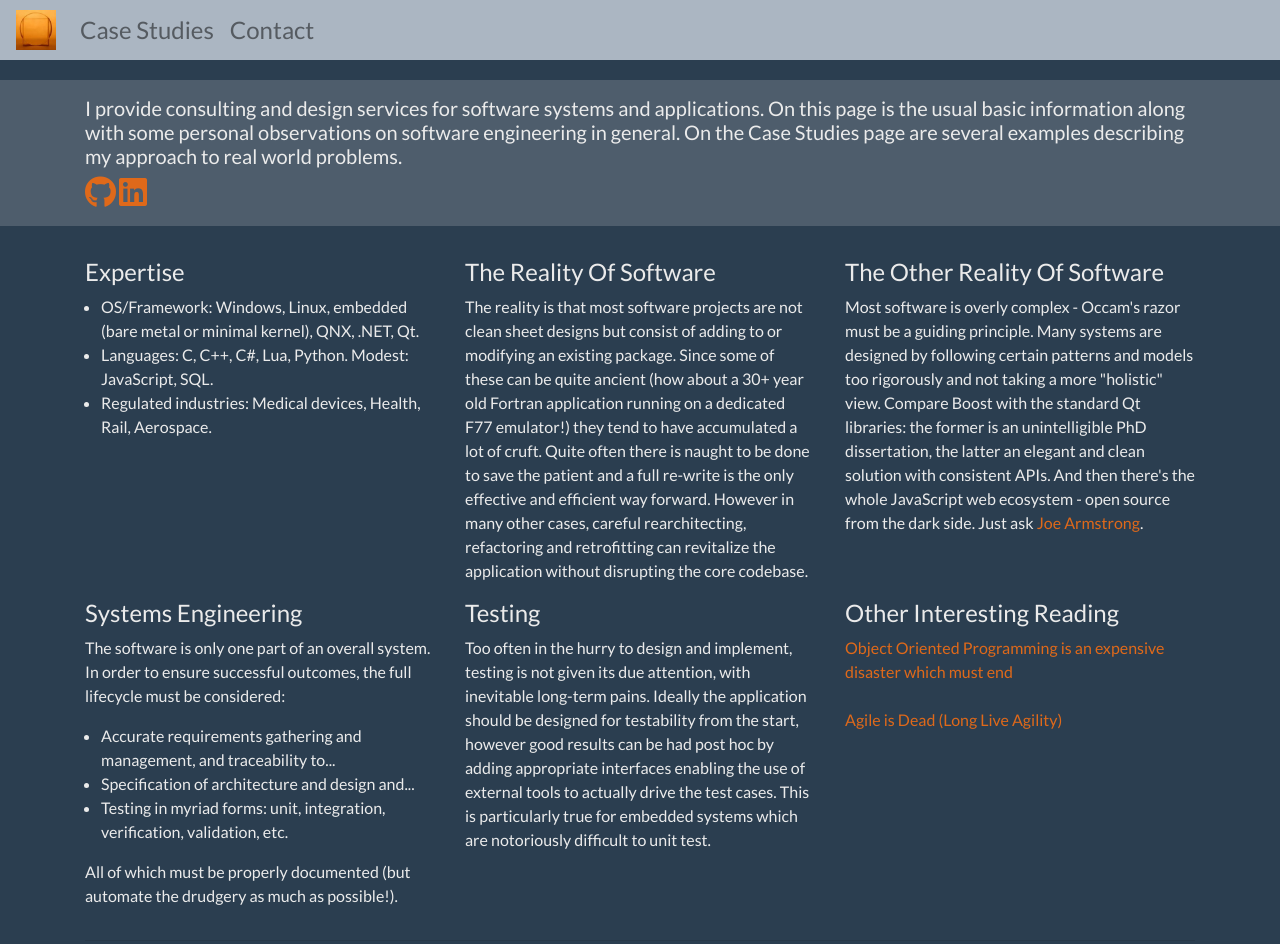
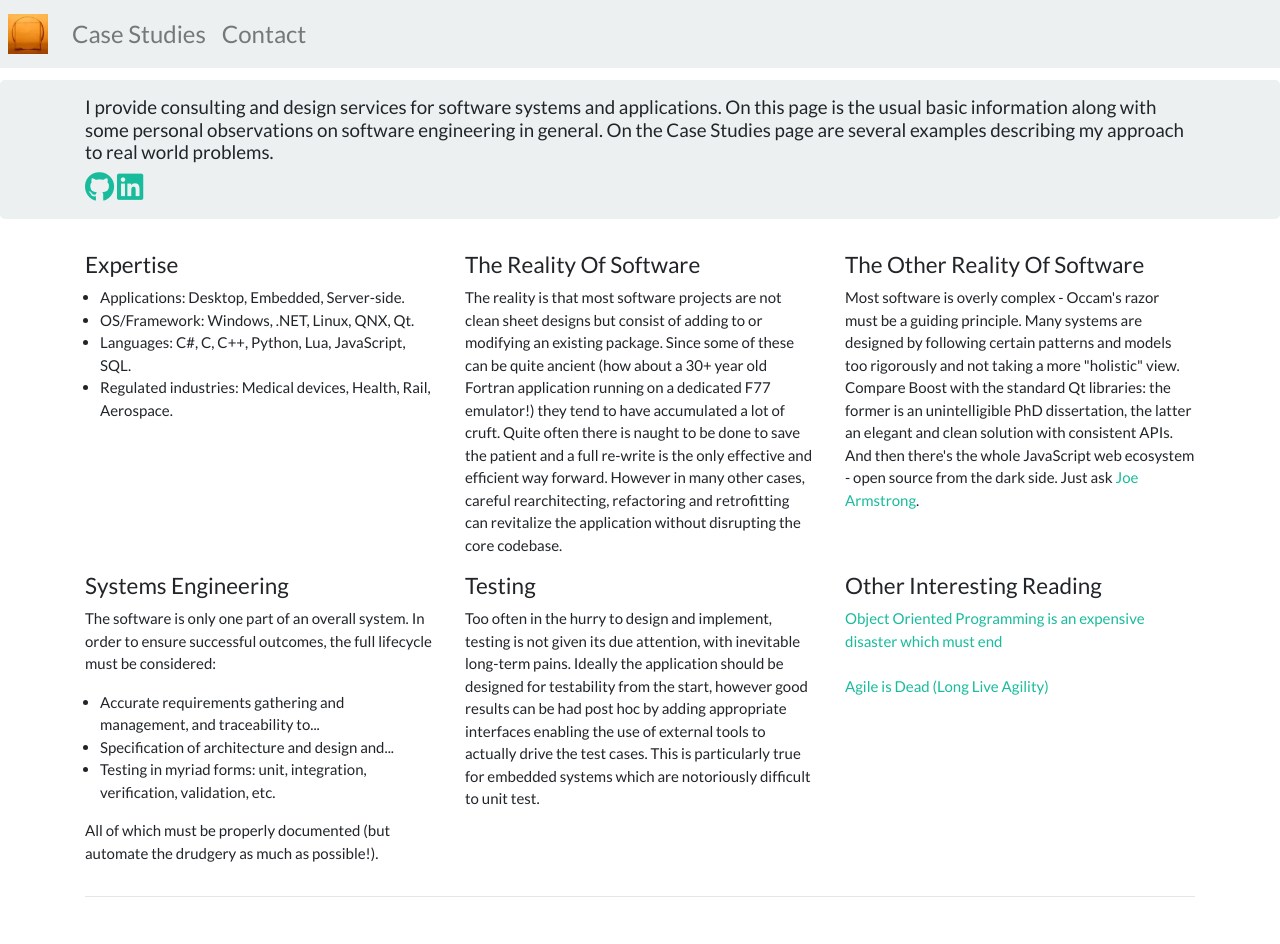
Before and after one commit to cepthomas/cepthomas.github.io, a plain HTML site: page index.html in a window 1280 px wide. After the commit the page ends 913 px from the top, so only its background shows below. Drawn offline with nearby package versions, Linux system fonts and the light colour scheme.

Commit message:
Styling.

```diff
--- a/bss.css
+++ b/bss.css
@@ -1,7 +1,12 @@
 
 /* Move down content because we have a fixed navbar */
 body {
-  padding-top: 5.0rem;
+    padding-top: 5.0rem;
+}
+
+.navbar {
+    padding: 0.5rem;
+    /*margin: 0;*/
 }
 
 .nav-link {
@@ -15,5 +20,5 @@ body {
 
 ul {
     /*margin-left: -1em;*/
-    padding-left: 1em;/*5px;*/
+    padding-left: 1em;
 }
--- a/index.html
+++ b/index.html
@@ -7,9 +7,8 @@
         <meta name="description" content="">
         <meta name="keywords" content="software, embedded, realtime, c#, c, c++">
         <link rel="icon" type="image/png" href="img/icon.jpg">
-        <link href="https://stackpath.bootstrapcdn.com/bootswatch/4.3.1/superhero/bootstrap.min.css" rel="stylesheet">
-        <!-- flatly superhero yeti -->
-        <!-- <link rel="stylesheet" href="https://stackpath.bootstrapcdn.com/bootstrap/4.3.1/css/bootstrap.min.css"> -->
+        <link href="https://stackpath.bootstrapcdn.com/bootswatch/4.3.1/flatly/bootstrap.min.css" rel="stylesheet">
+        <!-- Options: flatly superhero yeti -->
         <link rel="stylesheet" href="https://use.fontawesome.com/releases/v5.8.2/css/all.css">
         <link href="bss.css" rel="stylesheet">
         <script src="https://code.jquery.com/jquery-3.3.1.min.js"></script>
@@ -42,8 +41,9 @@
                     <div class="col-md-4">
                         <h4>Expertise</h4>
                         <ul>
-                        <li>OS/Framework: Windows, Linux, embedded (bare metal or minimal kernel), QNX, .NET, Qt.</li>
-                        <li>Languages: C, C++, C#, Lua, Python. Modest: JavaScript, SQL.</li>
+                        <li>Applications: Desktop, Embedded, Server-side.</li>
+                        <li>OS/Framework: Windows, .NET, Linux, QNX, Qt.</li>
+                        <li>Languages: C#, C, C++, Python, Lua, JavaScript, SQL.</li>
                         <li>Regulated industries: Medical devices, Health, Rail, Aerospace.</li>
                         </ul>
                     </div>
```
Also changed, not shown: cases.html (+1 -1 lines), contact.html (+1 -1 lines).
